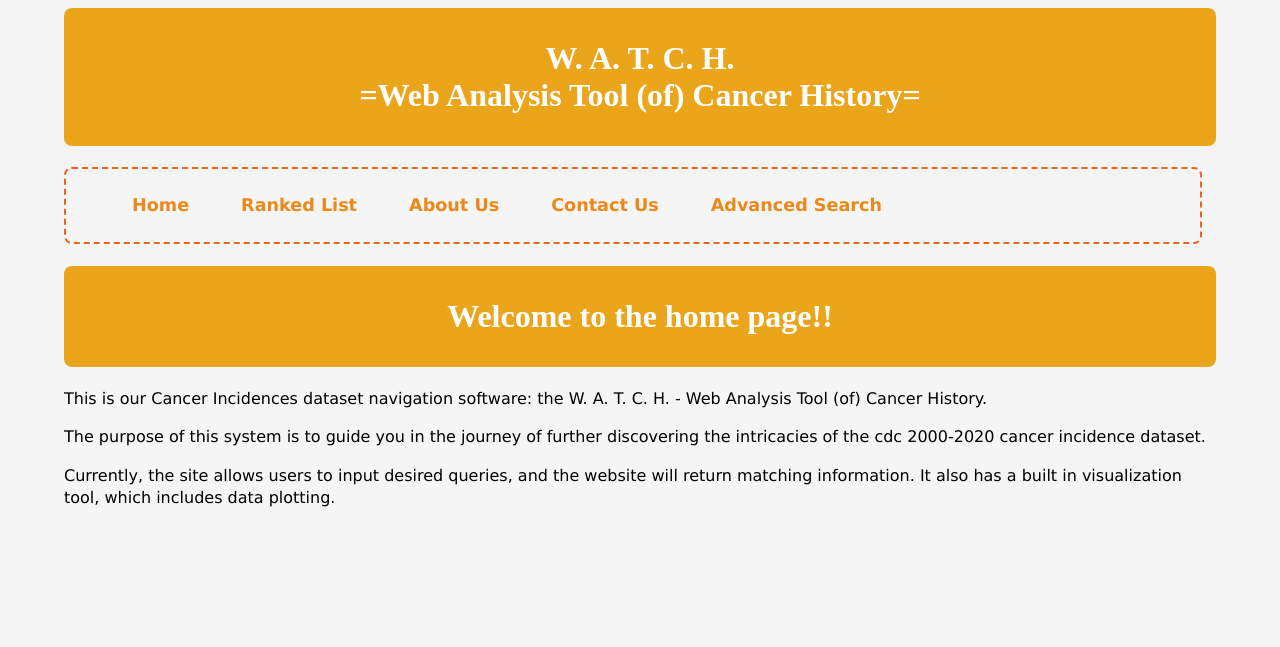
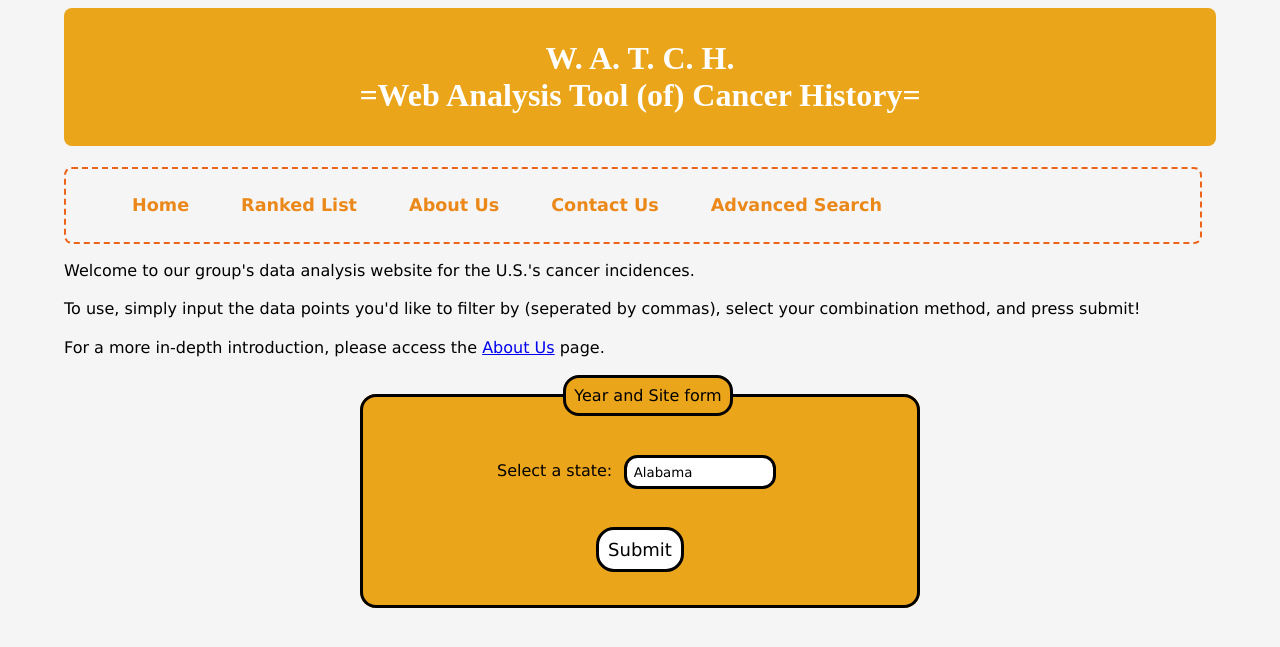
Before and after one commit to CS257-F23/team-project-b, a Flask app: page / in a window 1280 px wide. Shown: the top 647 px of the page. Run offline with Flask 3, Linux system fonts and the light colour scheme.

Commit message:
added the state search to the home page

```diff
--- a/app.py
+++ b/app.py
@@ -26,6 +26,17 @@ app = Flask(__name__)
 def homepage():
     """A simple homepage which lets the user get data by state"""
     return render_template("home_page.html",title = "home page")
+
+@app.route('/stateinfo')
+def state_info_display():
+    """a display page for information by state"""
+    if request.method == "POST":
+        target_state = request.form["state_for_info_page"]
+    elif request.method == "GET":
+        target_state = request.args["state_for_info_page"]
+    total_incidences = database.get_total_for_state(target_state)
+    most_common_cancers_list = database.get_ranked_list_for_state(target_state)
+    return render_template("state_info_display.html", title = "state info",total_count = total_incidences, state_choice = target_state, list_of_cancers = most_common_cancers_list)
 
 @app.route('/advsearch')
 def advancedSearchPage():
--- a/templates/home_page.html
+++ b/templates/home_page.html
@@ -1,10 +1,29 @@
 {% extends 'base.html' %}
 <html>
     {% block content %}
-        <h1>Welcome to the home page!!</h1>
-        <p>This is our Cancer Incidences dataset navigation software: the W. A. T. C. H. - Web Analysis Tool (of) Cancer History.</p>
-        <p>The purpose of this system is to guide you in the journey of further discovering the intricacies of the cdc 2000-2020 cancer incidence dataset.</p>
-        </p>
-        <p>Currently, the site allows users to input desired queries, and the website will return matching information. It also has a built in visualization tool, which includes data plotting.</p>
+        <p>Welcome to our group's data analysis website for the U.S.'s cancer incidences.</p>
+        <p>To use, simply input the data points you'd like to filter by (seperated by commas), select your combination method, and press submit!</p>
+        <p>For a more in-depth introduction, please access the <a href="/about">About Us</a> page.</p>
+        <form action = "rankedLists" method = "post">
+            <fieldset>
+                <legend>Year and Site form</legend>
+
+                <p><label for="state">Select a state:</label>
+                <select name="state_for_info_page" id="state_for_info_page">
+                    <option value="Alabama" selected>Alabama</option>
+                    {%for site in (['Alabama', 'Alaska', 'Arizona', 'Arkansas', 'California', 'Colorado', 'Connecticut', 'Delaware', 'District of Columbia', 'Florida', 'Georgia', 'Hawaii', 'Idaho', 'Illinois', 'Indiana', 'Iowa', 'Kansas', 'Kentucky', 'Louisiana', 'Maine', 'Maryland', 'Massachusetts', 'Michigan', 'Minnesota', 'Mississippi', 'Missouri', 'Montana', 'Nebraska', 'Nevada', 'New Hampshire', 'New Jersey', 'New Mexico', 'New York', 'North Carolina', 'North Dakota', 'Ohio', 'Oklahoma', 'Oregon', 'Pennsylvania', 'Rhode Island', 'South Carolina', 'South Dakota', 'Tennessee', 'Texas', 'Utah', 'Vermont', 'Virginia', 'Washington', 'West Virginia', 'Wisconsin', 'Wyoming'])%}
+                    <option value="{{site}}">{{site}}</option>
+                    {%endfor%}
+                </select>
+                <br>
+                <label for="top bracket"> </label>
+                <br>
+                <input type="submit" value="Submit">
+
+
+            </fieldset>
+        </form>
+
+    </body>
     {% endblock %}
 </html>
```
Also changed, not shown: templates/state_info_display.html (added, +23 -0 lines).
